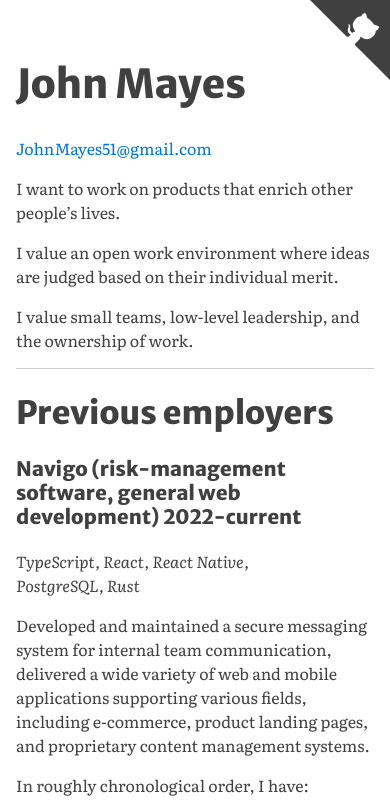
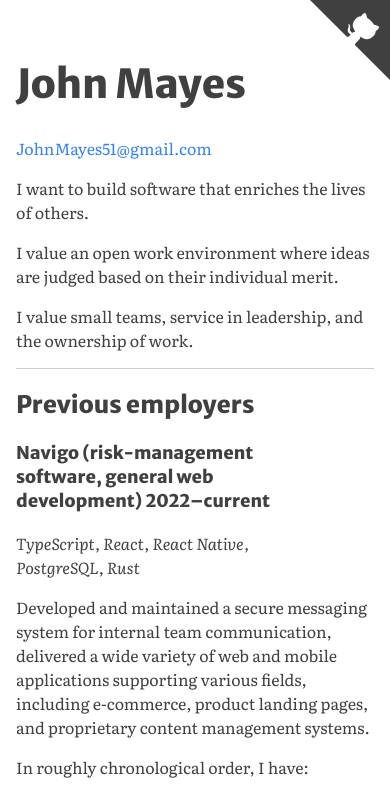
Before and after one commit to JohnMayes/resume, a website: page index.html in a window 390 px wide. Shown: the top 803 px of the page. Drawn offline with nearby package versions, Linux system fonts and the light colour scheme.

Commit message:
coppy edits

```diff
--- a/style.css
+++ b/style.css
@@ -62,11 +62,11 @@ h1 {
 }
 
 h2 {
-  font-size: 2rem;
+  font-size: clamp(1.5rem, 4vw, 2rem);
 }
 
 h3 {
-  font-size: 1.25rem;
+  font-size: clamp(1.1rem, 4vw, 1.25rem);
 }
 
 h4 {
@@ -82,18 +82,18 @@ h6 {
 }
 
 a {
-  color: #0076df;
+  color: #3b82f6;
 }
 
 a:visited {
-  color: #00488a;
+  color: #4f46e5;
 }
 
 a:hover,
 a:focus,
 a:active {
   border: 0;
-  color: #000a13;
+  color: #1e3a8a;
 }
 
 hr {
```
Also changed, not shown: README.md.
